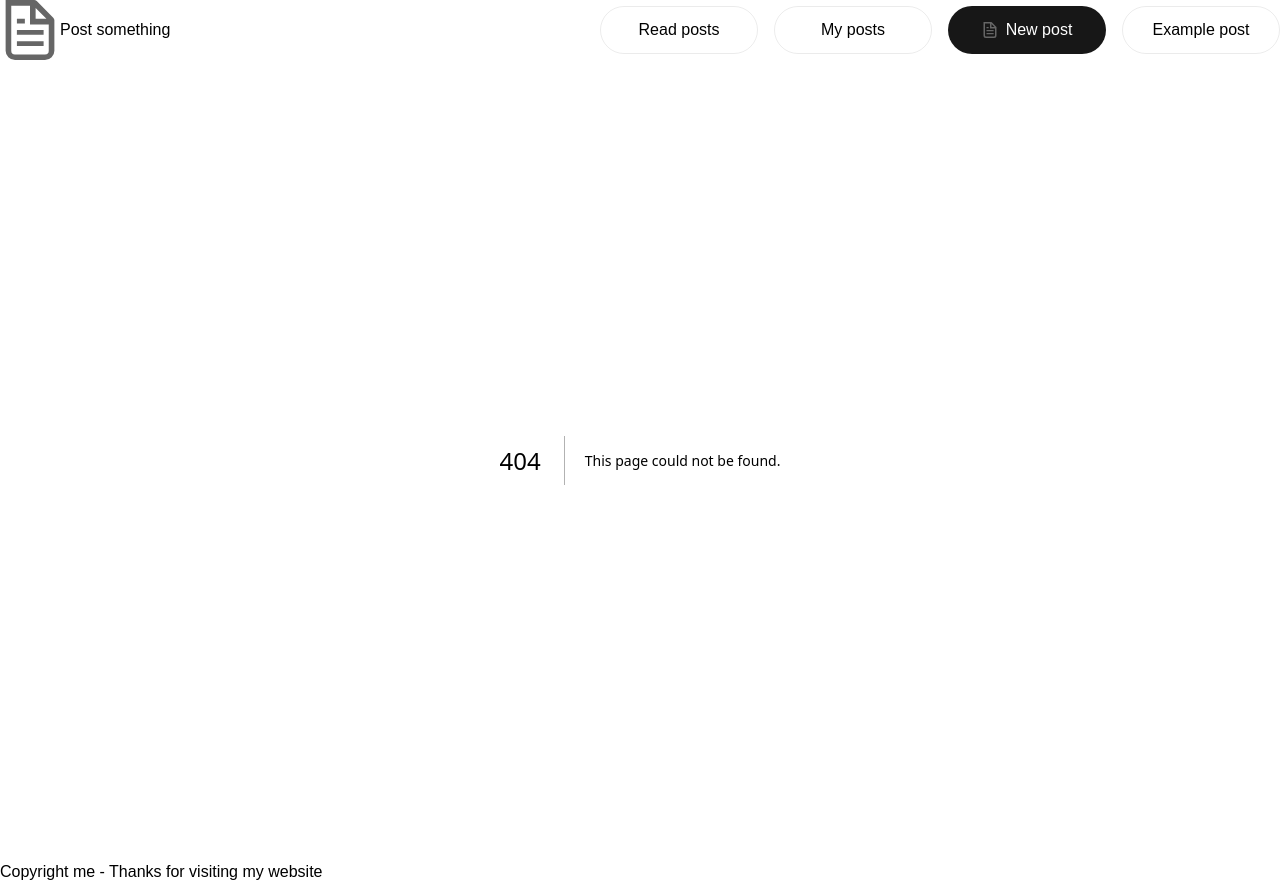
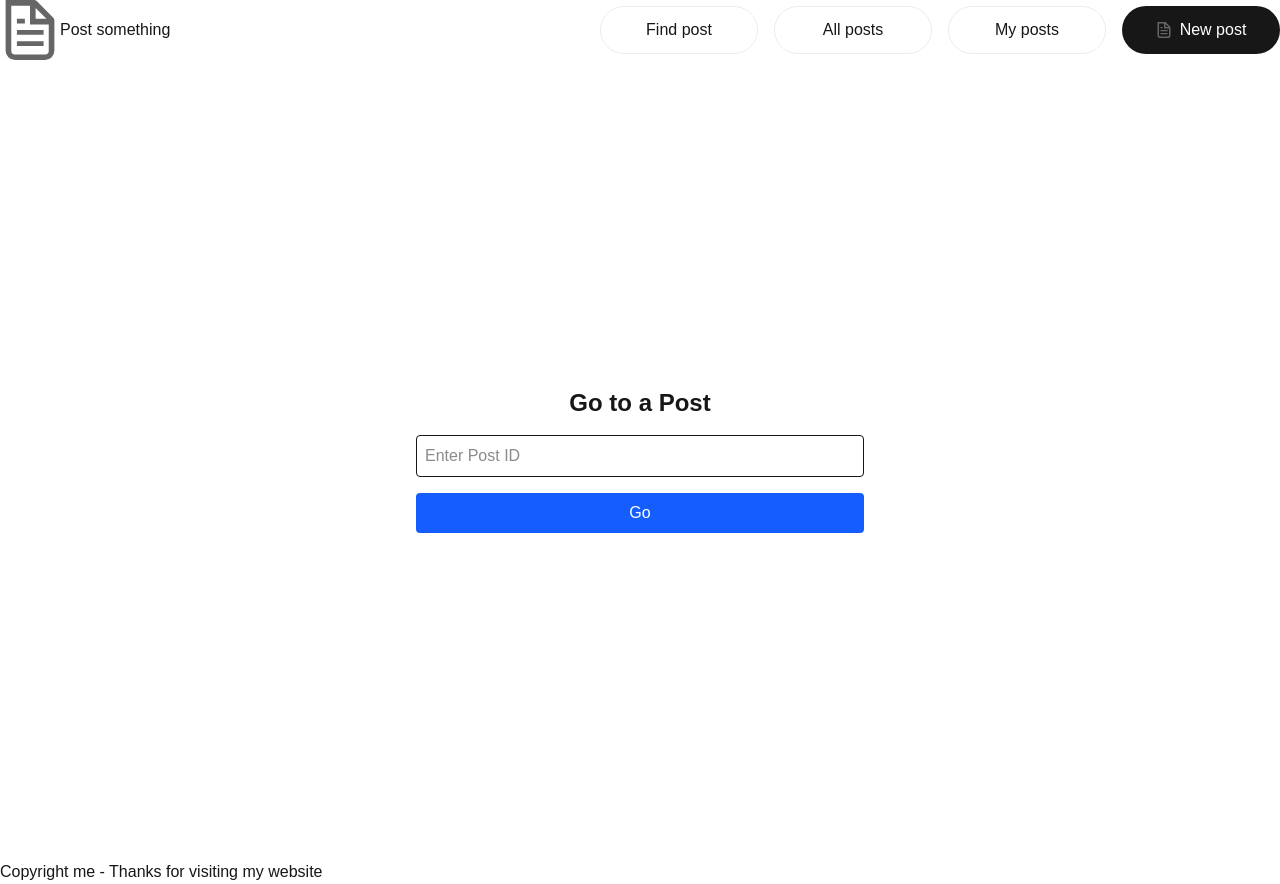
Before and after one commit to xep97/post-thing, a Next.js app: page /find in a window 1280 px wide. Before the commit this address had no page. Built offline with nearby package versions, Linux system fonts and the light colour scheme.

Commit message:
added more stuff

```diff
--- /dev/null
+++ b/src/app/find/page.jsx
@@ -0,0 +1,39 @@
+"use client";
+
+import { useState } from "react";
+import { useRouter } from "next/navigation";
+
+export default function PostRedirectPage() {
+  const [postId, setPostId] = useState("");
+  const router = useRouter();
+
+  const handleSubmit = (e) => {
+    e.preventDefault();
+    if (!postId) return;
+
+    // Redirect to /posts/[id]
+    router.push(`/posts/${postId}`);
+  };
+
+  return (
+    <div className="flex flex-col items-center justify-center min-h-screen p-4">
+      <h1 className="text-2xl font-bold mb-4">Go to a Post</h1>
+
+      <form onSubmit={handleSubmit} className="w-full max-w-md">
+        <input
+          type="text"
+          placeholder="Enter Post ID"
+          value={postId}
+          onChange={(e) => setPostId(e.target.value)}
+          className="w-full p-2 border rounded mb-4"
+        />
+        <button
+          type="submit"
+          className="w-full bg-blue-600 text-white p-2 rounded hover:bg-blue-700"
+        >
+          Go
+        </button>
+      </form>
+    </div>
+  );
+}
--- a/src/components/Header.jsx
+++ b/src/components/Header.jsx
@@ -5,7 +5,7 @@ export default function Header() {
   return (
     <>
         <div className='flex flex-row items-center justify-between'>
-            <div className='flex flex-row items-center justify-items-start'>
+            <a href="/" className='flex flex-row items-center justify-items-start'>
               <Image
                 className="dark:invert"
                 src="/file.svg"
@@ -15,15 +15,22 @@ export default function Header() {
                 priority
               />
               <h1>Post something</h1>
-            </div>
+            </a>
 
             <div className="flex flex-col gap-4 text-base font-medium sm:flex-row">
+              <a
+                className="flex h-12 w-full items-center justify-center rounded-full border border-solid border-black/[.08] px-5 transition-colors hover:border-transparent hover:bg-black/[.04] dark:border-white/[.145] dark:hover:bg-[#1a1a1a] md:w-[158px]"
+                href="find"
+                rel="noopener noreferrer"
+              >
+                Find post
+              </a>
               <a
                 className="flex h-12 w-full items-center justify-center rounded-full border border-solid border-black/[.08] px-5 transition-colors hover:border-transparent hover:bg-black/[.04] dark:border-white/[.145] dark:hover:bg-[#1a1a1a] md:w-[158px]"
                 href="posts"
                 rel="noopener noreferrer"
               >
-                Read posts
+                All posts
               </a>
               <a
                 className="flex h-12 w-full items-center justify-center rounded-full border border-solid border-black/[.08] px-5 transition-colors hover:border-transparent hover:bg-black/[.04] dark:border-white/[.145] dark:hover:bg-[#1a1a1a] md:w-[158px]"
@@ -46,14 +53,6 @@ export default function Header() {
                 />
                 New post
               </a>
-              <a
-                className="flex h-12 w-full items-center justify-center rounded-full border border-solid border-black/[.08] px-5 transition-colors hover:border-transparent hover:bg-black/[.04] dark:border-white/[.145] dark:hover:bg-[#1a1a1a] md:w-[158px]"
-                href="posts/762c6994-ad71-4fcf-b1cc-e7d8514b38a2"
-                rel="noopener noreferrer"
-              >
-                Example post
-              </a>
-
           </div>
         </div>
     </>
--- a/src/components/NewPost.jsx
+++ b/src/components/NewPost.jsx
@@ -2,6 +2,46 @@
 
 import { useState, useEffect } from "react";
 import { supabase } from "@/lib/supabaseClient";
+
+// All possible fonts — you can add/remove as needed
+const ALL_FONTS = [
+  "Inter", "Roboto", "Montserrat", "Lato", "Poppins",
+  "Open Sans", "Oswald", "Raleway", "Merriweather",
+  "Playfair Display", "Nunito", "Josefin Sans",
+  "PT Serif", "Karla", "Rubik", "Source Sans Pro",
+  "Work Sans", "Titillium Web", "Cabin", "Quicksand"
+];
+
+// Convert HEX → HSL
+function hexToHsl(hex) {
+  hex = hex.replace("#", "");
+  const r = parseInt(hex.substring(0, 2), 16) / 255;
+  const g = parseInt(hex.substring(2, 4), 16) / 255;
+  const b = parseInt(hex.substring(4, 6), 16) / 255;
+
+  const max = Math.max(r, g, b);
+  const min = Math.min(r, g, b);
+  let h = 0, s = 0;
+  let l = (max + min) / 2;
+
+  if (max !== min) {
+    const d = max - min;
+    s = l > 0.5 ? d / (2 - max - min) : d / (max + min);
+
+    switch (max) {
+      case r: h = (g - b) / d + (g < b ? 6 : 0); break;
+      case g: h = (b - r) / d + 2; break;
+      case b: h = (r - g) / d + 4; break;
+    }
+    h /= 6;
+  }
+
+  return {
+    h: Math.round(h * 360),
+    s: Math.round(s * 100),
+    l: Math.round(l * 100)
+  };
+}
 
 export default function PostUploader() {
   const [name, setName] = useState("");
@@ -9,7 +49,12 @@ export default function PostUploader() {
   const [availableFrom, setAvailableFrom] = useState("");
   const [availableTo, setAvailableTo] = useState("");
   const [authorKey, setAuthorKey] = useState("");
-  const [preferences, setPreferences] = useState("{}"); // JSON string
+
+  // Preferences UI
+  const [colorHex, setColorHex] = useState("#6633ff");
+  const [fontOptions, setFontOptions] = useState([]);
+  const [selectedFont, setSelectedFont] = useState("");
+
   const [loading, setLoading] = useState(false);
   const [message, setMessage] = useState("");
 
@@ -23,20 +68,28 @@ export default function PostUploader() {
     setAuthorKey(storedKey);
   }, []);
 
+  // Pick 10 random fonts
+  useEffect(() => {
+    const shuffled = [...ALL_FONTS].sort(() => 0.5 - Math.random());
+    const randomTen = shuffled.slice(0, 10);
+    setFontOptions(randomTen);
+    setSelectedFont(randomTen[0]);
+  }, []);
+
   const handleSubmit = async (e) => {
     e.preventDefault();
     setLoading(true);
     setMessage("");
 
-    let parsedPreferences = null;
+    const hslColor = hexToHsl(colorHex);
 
-    try {
-      parsedPreferences = preferences ? JSON.parse(preferences) : null;
-    } catch (err) {
-      setMessage("❌ Preferences must be valid JSON");
-      setLoading(false);
-      return;
-    }
+    const preferences = {
+      color: {
+        hex: colorHex,
+        hsl: hslColor,
+      },
+      font: selectedFont,
+    };
 
     const { error } = await supabase
       .from("posts")
@@ -47,7 +100,7 @@ export default function PostUploader() {
           available_from: availableFrom ? new Date(availableFrom).toISOString() : null,
           available_to: availableTo ? new Date(availableTo).toISOString() : null,
           author_key: authorKey,
-          preferences: parsedPreferences
+          preferences: preferences
         }
       ]);
 
@@ -61,8 +114,7 @@ export default function PostUploader() {
       setContent("");
       setAvailableFrom("");
       setAvailableTo("");
-      setPreferences("{}");
-      // Keep the authorKey the same for next post
+      setColorHex("#6633ff");
     }
   };
 
@@ -117,17 +169,37 @@ export default function PostUploader() {
           value={authorKey}
           onChange={(e) => {
             setAuthorKey(e.target.value);
-            localStorage.setItem("authorKey", e.target.value); // save changes if user edits
+            localStorage.setItem("authorKey", e.target.value);
           }}
         />
 
-        <textarea
-          className="w-full p-2 border rounded"
-          placeholder='Preferences (JSON), e.g. {"color":"blue"}'
-          value={preferences}
-          onChange={(e) => setPreferences(e.target.value)}
-          rows={3}
-        />
+        {/* Preferences UI */}
+        <div className="p-3 border rounded">
+          <h3 className="font-medium mb-2">Preferences</h3>
+
+          {/* Color Picker */}
+          <label className="block mb-1">Choose Color</label>
+          <input
+            type="color"
+            value={colorHex}
+            onChange={(e) => setColorHex(e.target.value)}
+            className="w-20 h-10 p-1 cursor-pointer border rounded mb-3"
+          />
+
+          {/* Font Selector */}
+          <label className="block mb-1 mt-2">Choose Font</label>
+          <select
+            className="w-full p-2 border rounded"
+            value={selectedFont}
+            onChange={(e) => setSelectedFont(e.target.value)}
+          >
+            {fontOptions.map((font) => (
+              <option key={font} value={font}>
+                {font}
+              </option>
+            ))}
+          </select>
+        </div>
 
         <button
           type="submit"
--- a/src/components/PostCard.jsx
+++ b/src/components/PostCard.jsx
@@ -5,7 +5,6 @@ import { supabase } from "@/lib/supabaseClient";
 
 export default function PostCard({ post, onDeleted }) {
   const [countdown, setCountdown] = useState("");
-  const [isVisible, setIsVisible] = useState(false);
   const [authorKey, setAuthorKey] = useState("");
   const [loading, setLoading] = useState(false);
 
@@ -22,16 +21,12 @@ export default function PostCard({ post, onDeleted }) {
 
       if (fromTime && now < fromTime) {
         setCountdown(`Available in: ${formatDiff(fromTime - now)}`);
-        setIsVisible(false);
       } else if (fromTime && toTime && now >= fromTime && now <= toTime) {
         setCountdown(`Expires in: ${formatDiff(toTime - now)}`);
-        setIsVisible(true);
       } else if (toTime && now > toTime) {
         setCountdown("Post is gone");
-        setIsVisible(false);
       } else {
         setCountdown("");
-        setIsVisible(false);
       }
     };
 
@@ -65,22 +60,31 @@ export default function PostCard({ post, onDeleted }) {
       alert("Error deleting post: " + error.message);
     } else {
       alert("Post deleted successfully!");
-      if (onDeleted) onDeleted(post.post_id); // optional callback to remove from list
+      if (onDeleted) onDeleted(post.post_id);
     }
   };
 
+  const now = new Date();
+  const isAuthor = authorKey && post.author_key === authorKey;
+  const isActive = fromTime && toTime && now >= fromTime && now <= toTime;
+
+  // Show name/content if active or if user is the author
+  const showContent = isActive || isAuthor;
+
   return (
     <div className="border p-4 rounded shadow">
-      {isVisible && (
+      {showContent && (
         <>
           <h2 className="text-xl font-semibold">{post.name}</h2>
           <p className="mt-2">{post.content}</p>
         </>
       )}
+
+      {/* Countdown always visible */}
       <div className="mt-4 text-blue-600 font-semibold">{countdown}</div>
 
-      {/* Show delete button only if authorKey matches */}
-      {authorKey && post.author_key === authorKey && (
+      {/* Delete button only for author */}
+      {isAuthor && (
         <button
           onClick={handleDelete}
           disabled={loading}
```
